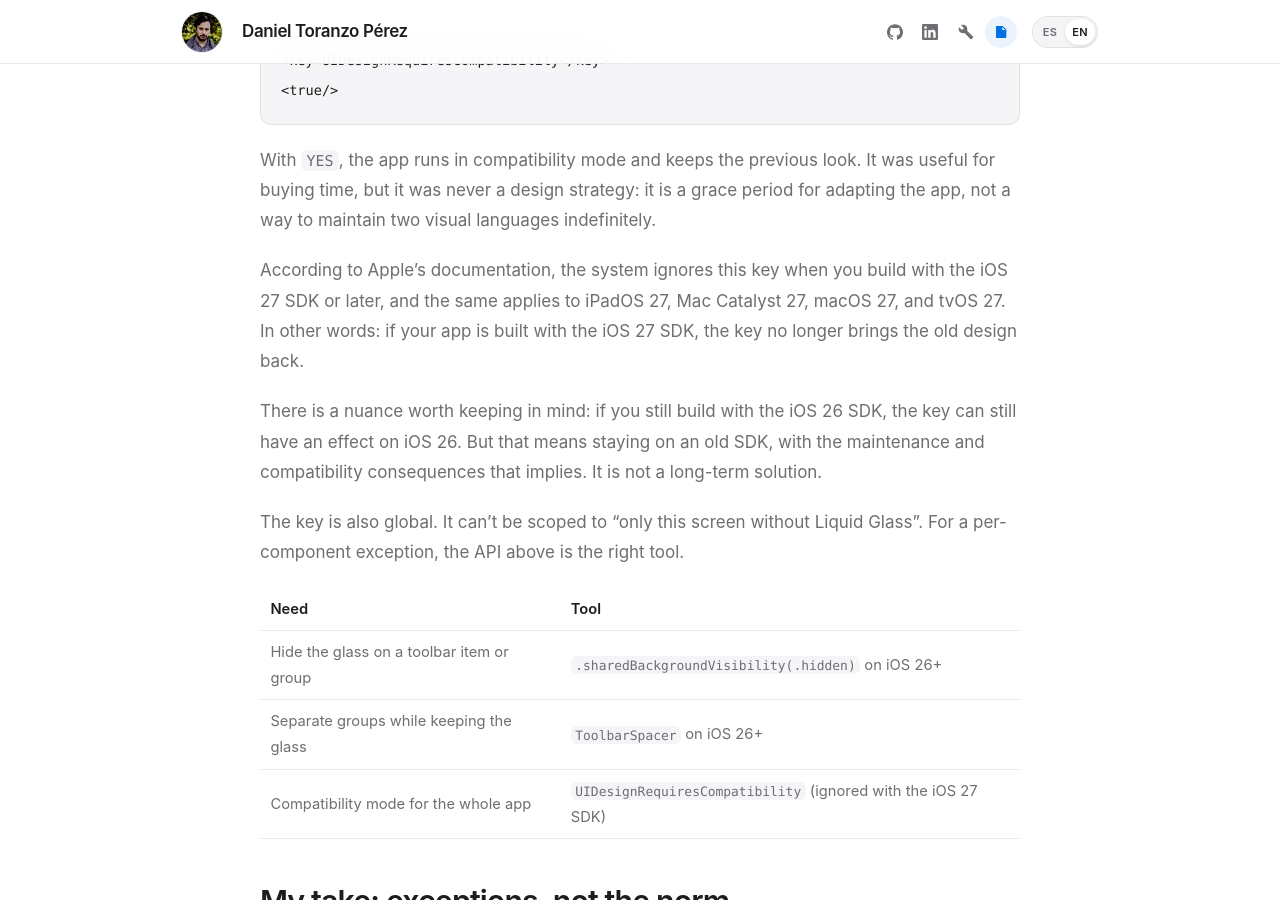
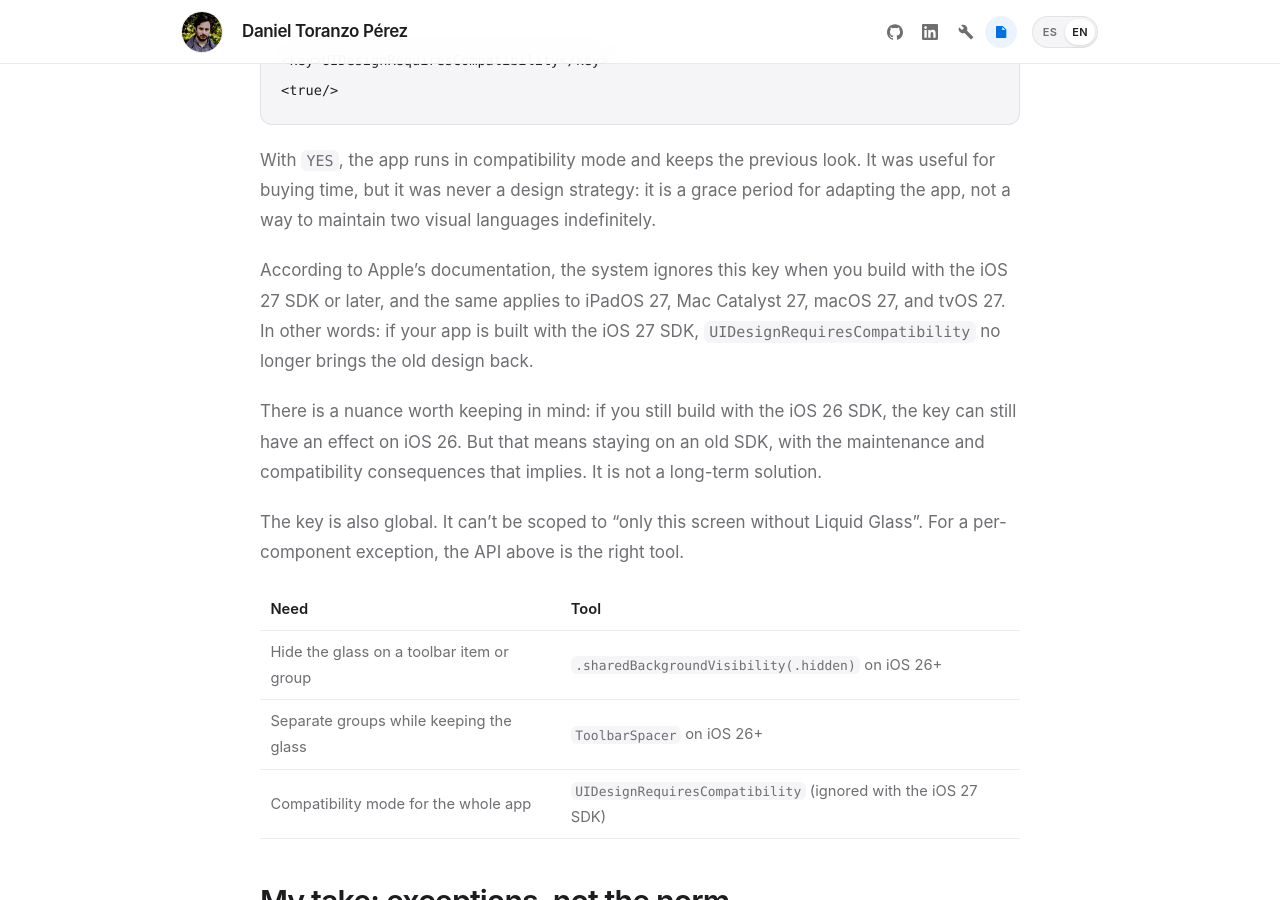
Before and after one commit to obocat/daniel_toranzo_perez, a Jekyll site: the page built from _posts/2026-11-11-swiftui-toolbar-sin-liquid-glass.markdown, in a window 1280 px wide and 900 px high, scrolled down 5443 px. Built offline with Jekyll 4.4.1, drawn with Linux system fonts in a browser that asks for light colours.

Commit message:
docs: name UIDesignRequiresCompatibility explicitly (#21)

```diff
--- a/_posts/2026-11-11-swiftui-toolbar-sin-liquid-glass.markdown
+++ b/_posts/2026-11-11-swiftui-toolbar-sin-liquid-glass.markdown
@@ -153,7 +153,7 @@ Todo esto nos lleva a la pregunta que suele aparecer después: ¿y la clave glob
 
 Con `YES`, la app se ejecuta en modo de compatibilidad y conserva el aspecto anterior. Fue útil para ganar tiempo, pero nunca fue una estrategia de diseño: es una prórroga para adaptar la app, no una forma de mantener dos lenguajes visuales indefinidamente.
 
-Según la documentación de Apple, el sistema ignora esta clave cuando compilas con el SDK de iOS 27 o posterior, y lo mismo ocurre con iPadOS 27, Mac Catalyst 27, macOS 27 y tvOS 27. Dicho de otro modo: si tu app se compila con el SDK de iOS 27, la clave ya no te devuelve el diseño anterior.
+Según la documentación de Apple, el sistema ignora esta clave cuando compilas con el SDK de iOS 27 o posterior, y lo mismo ocurre con iPadOS 27, Mac Catalyst 27, macOS 27 y tvOS 27. Dicho de otro modo: si tu app se compila con el SDK de iOS 27, `UIDesignRequiresCompatibility` ya no te devuelve el diseño anterior.
 
 Hay un matiz que no conviene pasar por alto: si sigues compilando con el SDK de iOS 26, la clave todavía puede tener efecto en iOS 26. Pero eso significa quedarse en un SDK antiguo, con las consecuencias de mantenimiento y compatibilidad que eso implica. No es una solución a largo plazo.
 
@@ -353,7 +353,7 @@ All of this leads to the question that usually comes next: what about the global
 
 With `YES`, the app runs in compatibility mode and keeps the previous look. It was useful for buying time, but it was never a design strategy: it is a grace period for adapting the app, not a way to maintain two visual languages indefinitely.
 
-According to Apple's documentation, the system ignores this key when you build with the iOS 27 SDK or later, and the same applies to iPadOS 27, Mac Catalyst 27, macOS 27, and tvOS 27. In other words: if your app is built with the iOS 27 SDK, the key no longer brings the old design back.
+According to Apple's documentation, the system ignores this key when you build with the iOS 27 SDK or later, and the same applies to iPadOS 27, Mac Catalyst 27, macOS 27, and tvOS 27. In other words: if your app is built with the iOS 27 SDK, `UIDesignRequiresCompatibility` no longer brings the old design back.
 
 There is a nuance worth keeping in mind: if you still build with the iOS 26 SDK, the key can still have an effect on iOS 26. But that means staying on an old SDK, with the maintenance and compatibility consequences that implies. It is not a long-term solution.
 
```
